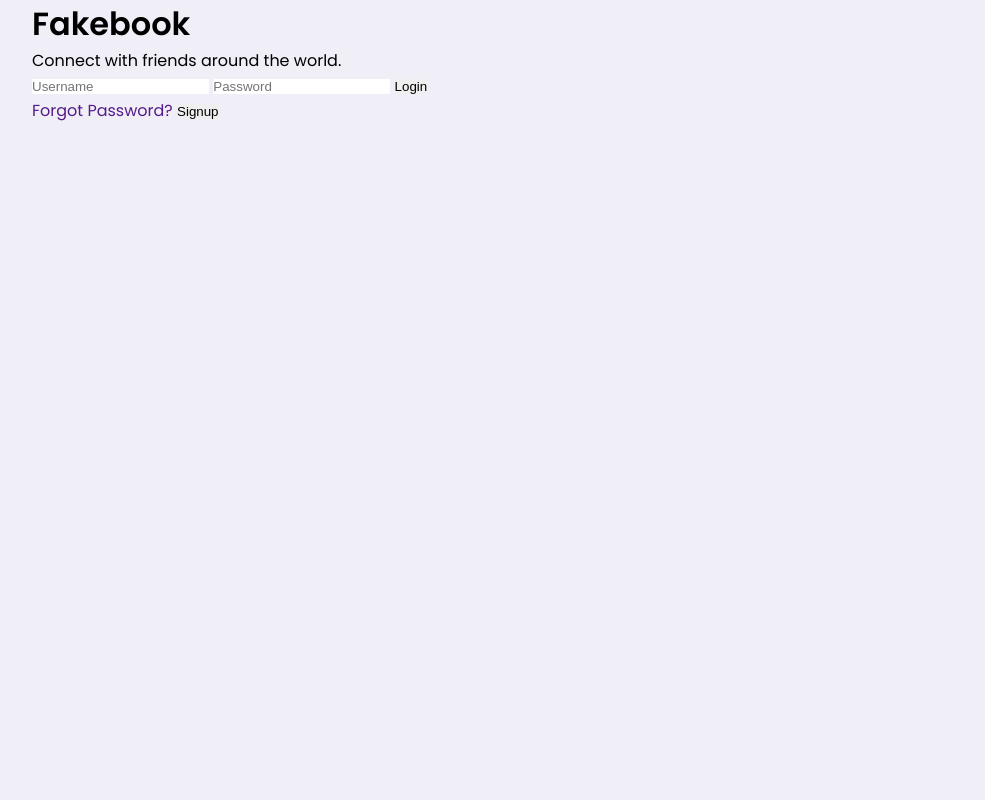
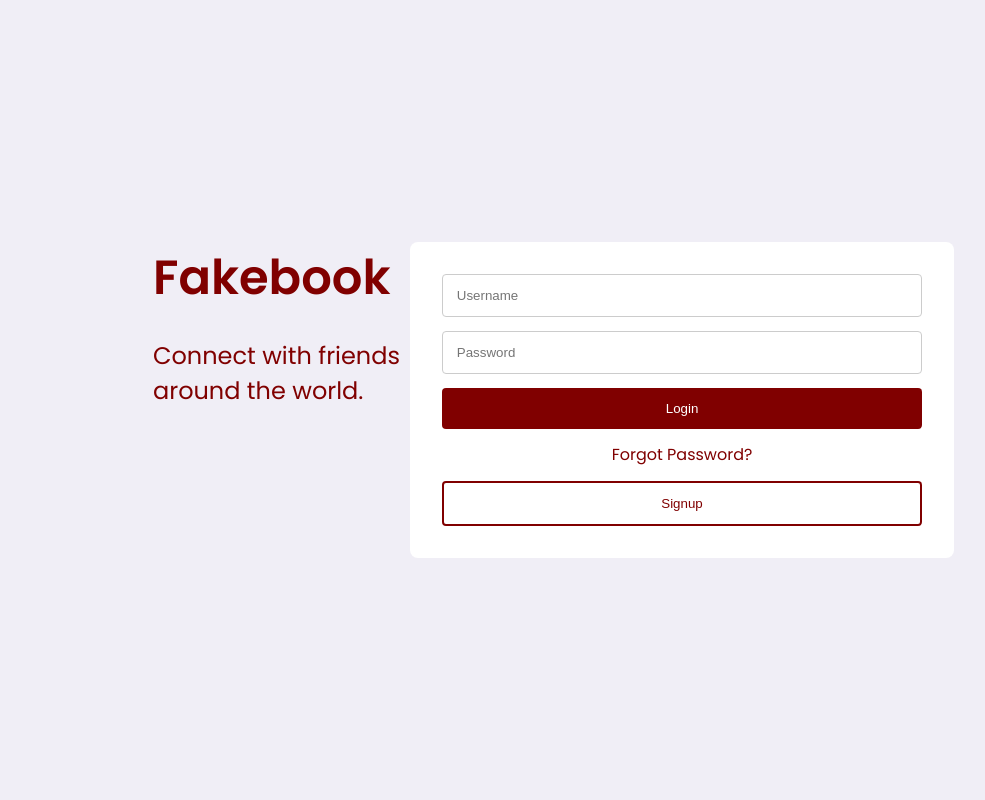
Before and after one commit to the-brain711/Fakebook, a Flask app: page /login in a window 1280 px wide. Shown: the whole page, without its empty margins (96-1081 px from the left). Run offline with Flask 3, Linux system fonts and the light colour scheme; some libraries are stand-ins or nearby versions.

Commit message:
CSS for login page

```diff
--- /dev/null
+++ b/src/Fakebook/static/css/login.css
@@ -0,0 +1,136 @@
+@import "base.css";
+
+/* Wrapper for the entire page */
+.login-wrapper {
+    display: flex;
+    justify-content: center;
+    align-items: center;
+    height: 100vh;
+}
+
+/* Left image container if we want to add images later. Wasn't exactly too functional before, but that may be due to HTML file. */
+/* .login-image {
+    flex: 1;
+    background: maroon;
+    display: flex;
+    justify-content: center;
+    align-items: center;
+}
+
+.login-image img {
+    max-width: 100%;
+    height: auto;
+} */
+
+/* Right form container */
+.login-form-container {
+    flex: 1;
+    display: flex;
+    justify-content: flex-end;
+    padding: 2em;
+    padding-right: 10%;
+    /* This creates space on the right side */
+}
+
+.login-container {
+    background: var(--color-white);
+    padding: 2em;
+    /* This creates space on the right side */
+    display: flex;
+    flex-direction: column;
+    align-items: center;
+    /* Align the form to the right */
+    border-radius: 8px;
+}
+
+.login-greeter {
+    flex: 1;
+    text-align: left;
+    padding-left: 10%;
+    /* Adjust padding as needed */
+    color: maroon;
+}
+
+/* .login-greeter {
+    text-align: center;
+    color: maroon;
+} */
+
+.login-greeter h1 {
+    font-size: 3em;
+    /* Adjust size as needed */
+    margin-bottom: 0.5em;
+    /* padding-left: 10%; */
+    /*Uncomment if you want to center 'Fakebook' over the label.*/
+}
+
+.login-greeter label {
+    font-size: 1.5em;
+    /* Adjust size as needed */
+}
+
+
+input[type="text"],
+input[type="password"],
+input.login-button {
+    width: 100%;
+    padding: 1em;
+    margin-bottom: 1em;
+    border: 1px solid #ccc;
+    border-radius: 4px;
+}
+
+input.login-button {
+    width: 100%;
+    padding: 1em;
+    background-color: maroon;
+    color: white;
+    border: none;
+    border-radius: 4px;
+    cursor: pointer;
+}
+
+
+/* input[type="text"],
+input[type="password"] {
+    width: 100%;
+    padding: 1em;
+    margin-bottom: 1em;
+    border: 1px solid #ccc;
+    border-radius: 4px;
+}
+
+input.login-button {
+    width: 100%;
+    padding: 1em;
+    background-color: maroon;
+    color: white;
+    border: none;
+    border-radius: 4px;
+    cursor: pointer;
+} */
+
+input.login-button:hover {
+    background-color: #a52a2a;
+}
+
+a {
+    color: maroon;
+    text-decoration: none;
+}
+
+button {
+    width: 100%;
+    padding: 1em;
+    margin-top: 1em;
+    background-color: white;
+    color: maroon;
+    border: 2px solid maroon;
+    border-radius: 4px;
+    cursor: pointer;
+}
+
+button:hover {
+    background-color: maroon;
+    color: white;
+}
--- a/src/Fakebook/templates/Login.html
+++ b/src/Fakebook/templates/Login.html
@@ -1,6 +1,10 @@
 {% extends "base.html" %}
 
 {% block title %}Fakebook - Login{% endblock %}
+
+{% block css %}
+<link rel="stylesheet" href="{{ url_for('static', filename='css/login.css') }}">
+{% endblock %}
 
 {% block content %}
 <div class="login-wrapper">
```
